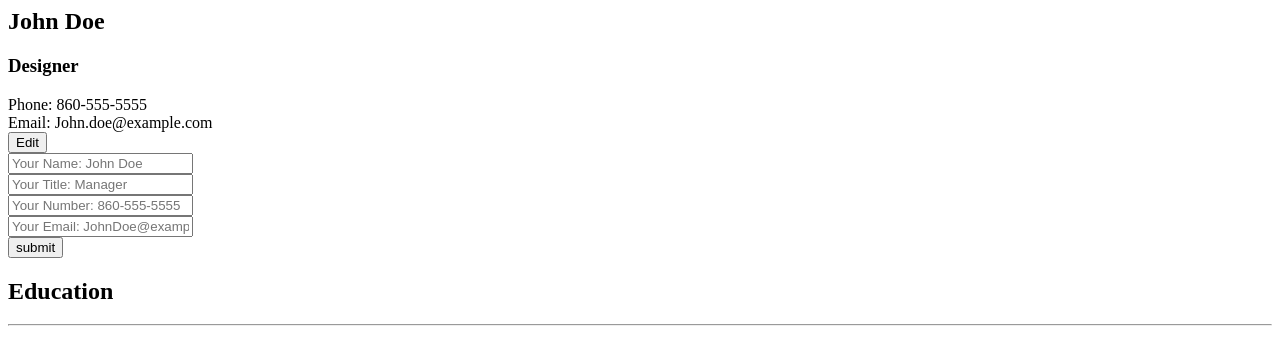
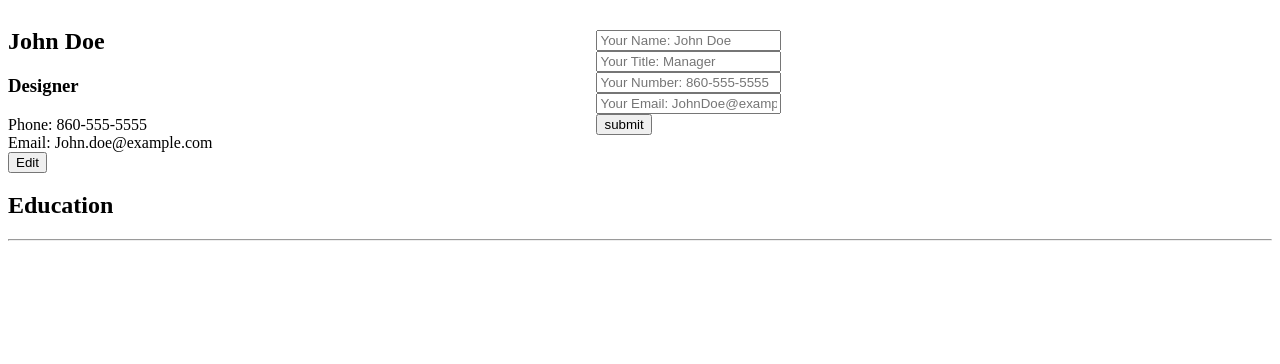
Before and after one commit to kmakai/Odin-cv-project, a React (Create React App) app: page / in a window 1280 px wide. Shown: the top 364 px of the page. Built offline with nearby package versions, Linux system fonts and the light colour scheme.

Commit message:
2 files modified

```diff
--- a/src/App.js
+++ b/src/App.js
@@ -68,7 +68,7 @@ class App extends Component {
     const { info } = this.state;
     return (
       <div>
-        <div>
+        <div className="info">
           <PersonInfo info={info} handleEdit={this.handleInfoEdit}/>
           {!info.isSubmitted && <PersonInfoEdit handleInfoSub={this.handleInfoSubmit}/>}
         </div>
--- a/src/styles/Appstyle.css
+++ b/src/styles/Appstyle.css
@@ -1,5 +1,11 @@
-h1,
-p {
-  font-family: -apple-system, BlinkMacSystemFont, 'Segoe UI', Roboto, Oxygen,
-    Ubuntu, Cantarell, 'Open Sans', 'Helvetica Neue', sans-serif;
+.info {
+  display: flex;
+  justify-content: flex-start;
+  align-items: center;
+  gap: 24rem;
+
 }
+
+.info:first-child {
+  align-self: flex-start;
+}
```
